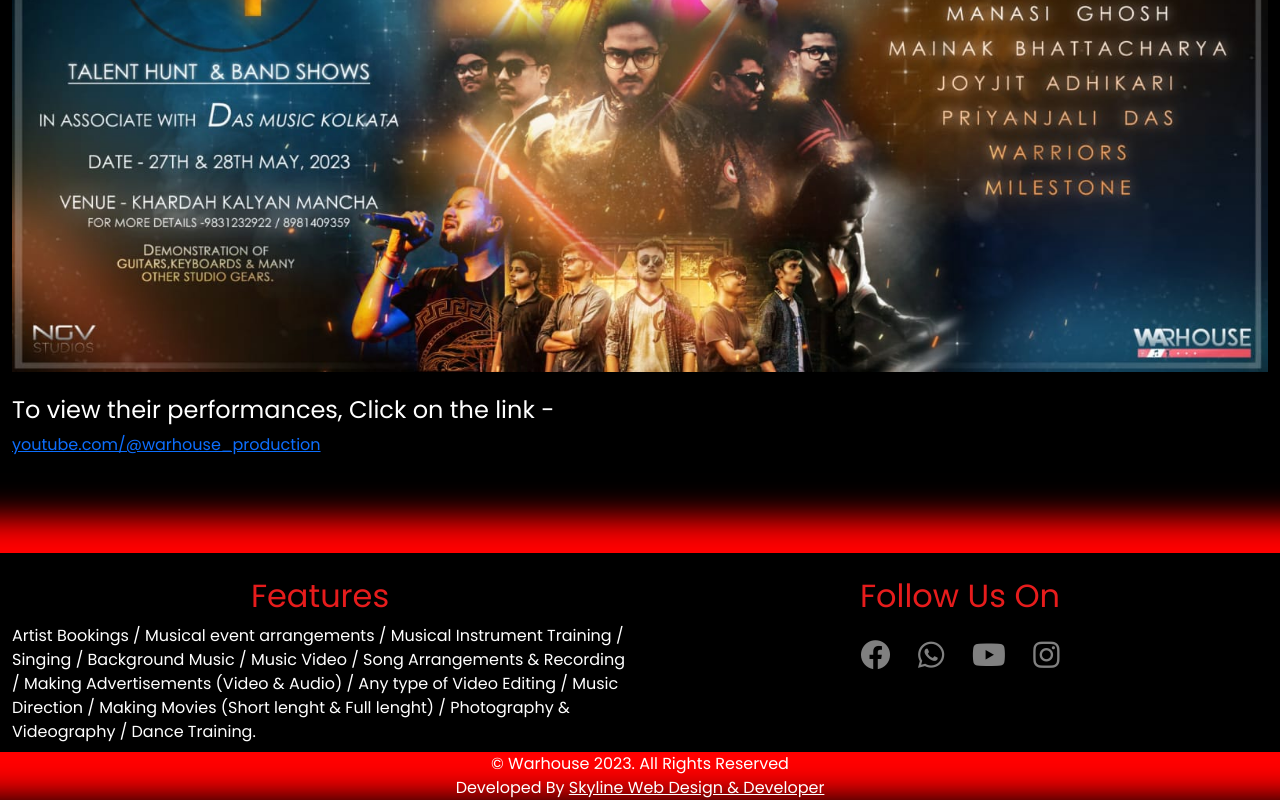
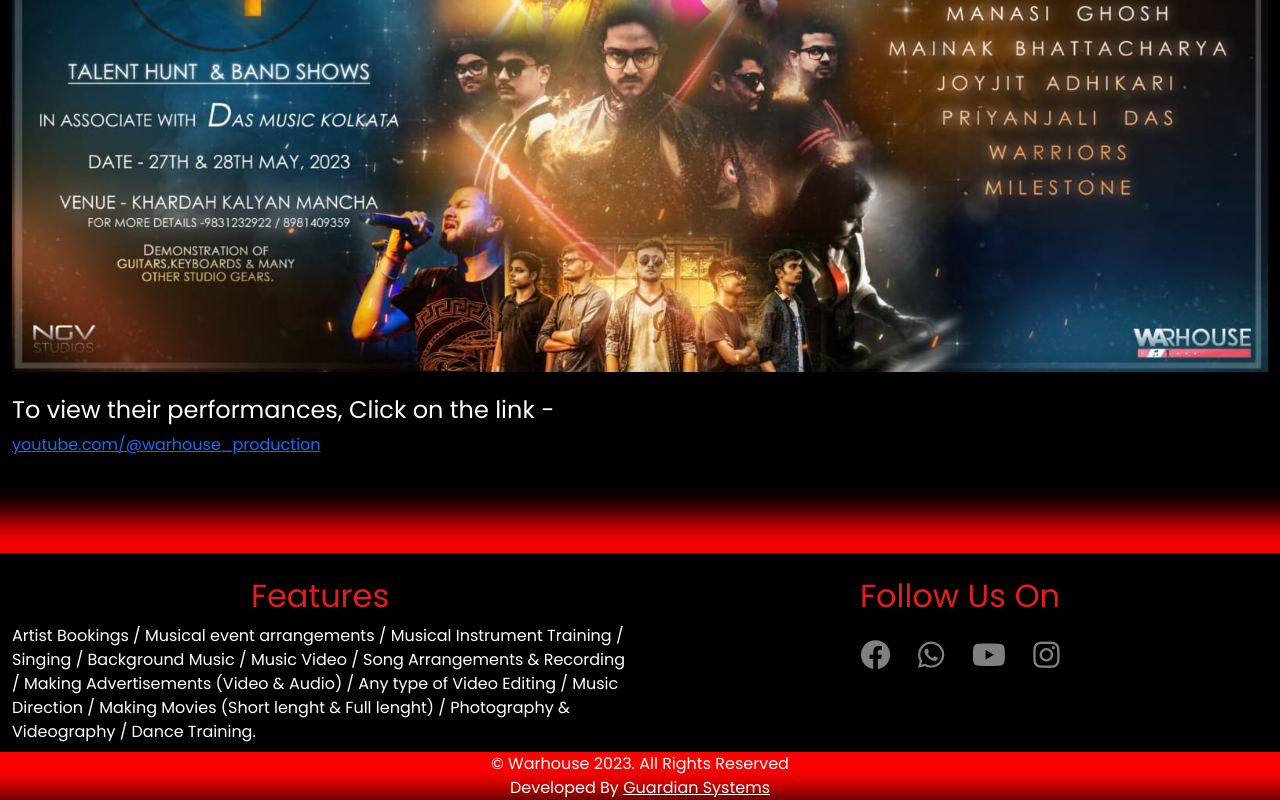
Before and after one commit to bishwarup1000/My_Project2, a plain HTML site: page projects.html in a window 1280 px wide. Shown: the part 1792-2592 px from the top of the page. Drawn offline with nearby package versions, Linux system fonts and the light colour scheme.

Commit message:
Update projects.html

```diff
--- a/projects.html
+++ b/projects.html
@@ -108,7 +108,7 @@
 
 
       <div class="text-white text-center">&copy Warhouse 2023. All Rights Reserved</div>
-      <div class="text-white text-center">Developed By <a class="text-white" href="https://bishwarup1000.github.io/skylinewebdesignanddeveloper">Skyline Web Design & Developer</a></div>
+      <div class="text-white text-center">Developed By <a class="text-white" href="https://bishwarup1000.github.io/skylinewebdesignanddeveloper">Guardian Systems</a></div>
 
       <!-- Footer Area End -->
 
```
